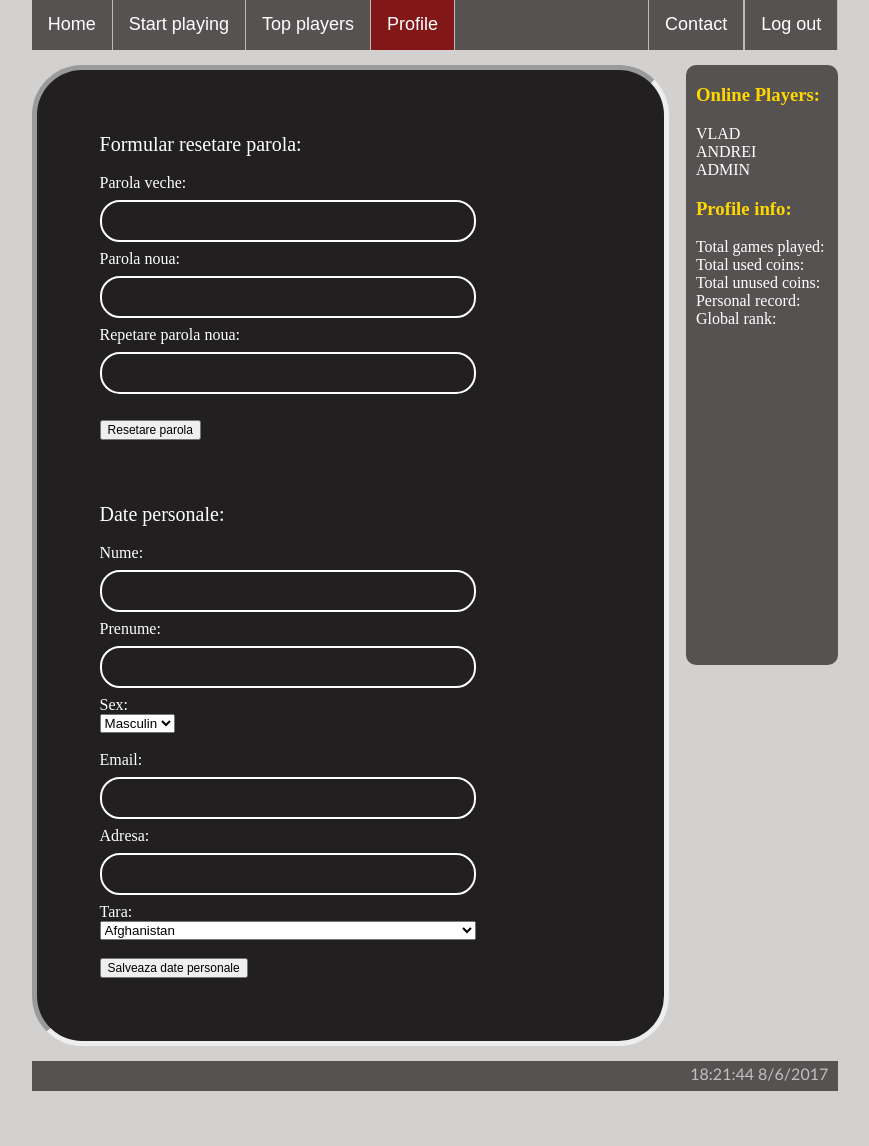
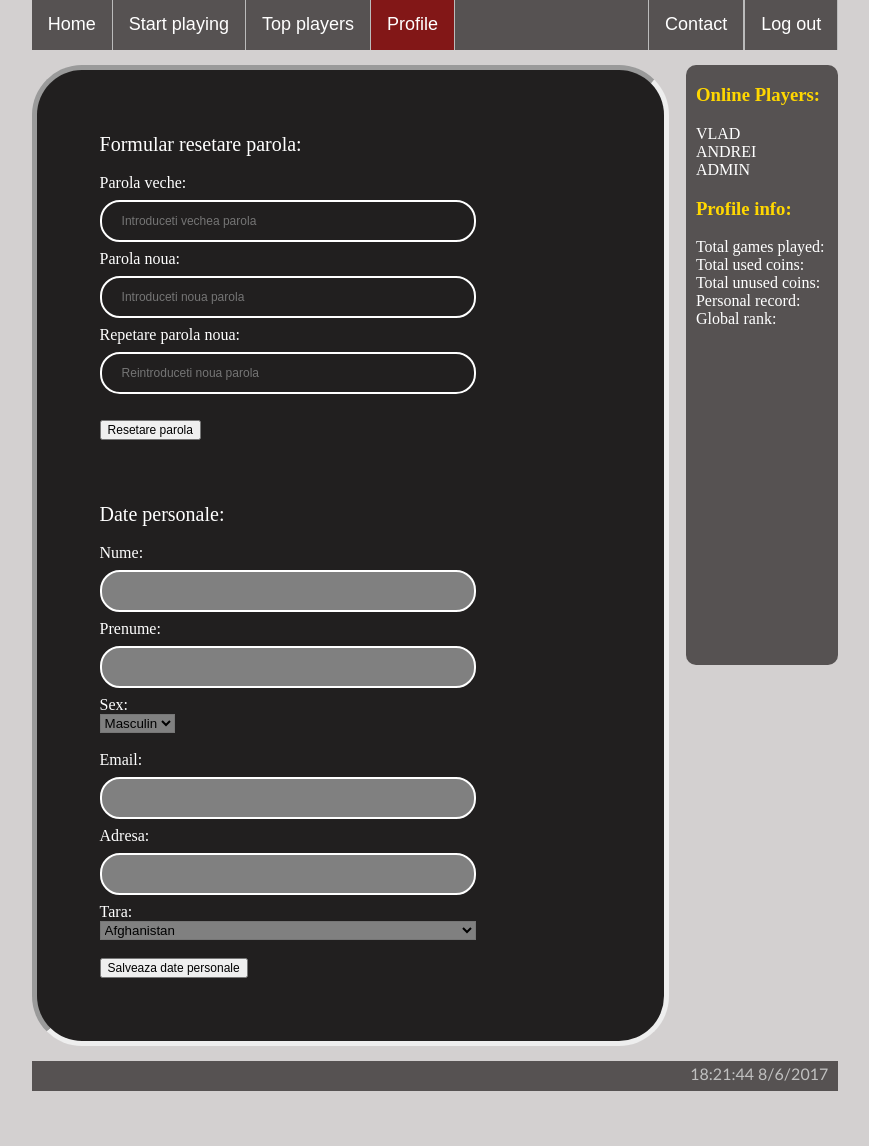
Before and after one commit to vladmihociu/twproject, a PHP site: page /php/profile_enabled.php in a window 1280 px wide. Shown: the part 117-1263 px from the top of the page, without its empty margins (196-1065 px from the left). Run offline with PHP 8.4, Linux system fonts and the light colour scheme; data that the repository does not hold is empty.

Commit message:
Style changes

```diff
--- a/php/profile.php
+++ b/php/profile.php
@@ -55,11 +55,11 @@
 	<p style="font-size:20px;">Formular resetare parola:</p><br>
 	<form action="resetare_pass.php" method="POST">
 	<p>Parola veche:</p>
-	<input type="password" name="oldpas" style="color:white;">
+	<input type="password" name="oldpas" placeholder="Introduceti vechea parola" style="color:white;">
 	<p>Parola noua:</p>
-	<input type="password" name="newpas" style="color:white;">
+	<input type="password" name="newpas" placeholder="Introduceti noua parola" style="color:white;">
 	<p>Repetare parola noua:</p>
-	<input type="password" name="newpas2" style="color:white;">
+	<input type="password" name="newpas2" placeholder="Reintroduceti noua parola" style="color:white;">
 	<br><br>
 	<input type="submit" value="Resetare parola">
 	</form>
--- a/php/profile_enabled.php
+++ b/php/profile_enabled.php
@@ -46,34 +46,36 @@
 	<div class="continut">
 	<div style="margin-top:10%;margin-left:10%;width:60%;">
 	<p style="font-size:20px;">Formular resetare parola:</p><br>
+	<form action="resetare_pass.php" method="POST">
 	<p>Parola veche:</p>
-	<input type="password" name="oldpas" style="color:white;">
+	<input type="password" name="oldpas" placeholder="Introduceti vechea parola" style="color:white;">
 	<p>Parola noua:</p>
-	<input type="password" name="newpas" style="color:white;">
+	<input type="password" name="newpas" placeholder="Introduceti noua parola" style="color:white;">
 	<p>Repetare parola noua:</p>
-	<input type="password" name="newpas2" style="color:white;">
+	<input type="password" name="newpas2" placeholder="Reintroduceti noua parola" style="color:white;">
 	<br><br>
 	<input type="submit" value="Resetare parola">
+	</form>
 	</div>
 	<div style="margin-top:10%;width:60%;margin-bottom:10%;margin-left:10%;">
 	<form action="modifica_date.php" method="POST" >
 	<p style="font-size:20px;">Date personale:</p><br>
 	<p>Nume:</p>
-	<input type="text" name="nume" value="<?PHP echo     $nume?>" style="color:white;">
+	<input type="text" name="nume" value="<?PHP echo     $nume?>" style="color:white;background:grey;">
 	<p>Prenume:</p>
-	<input type="text" name="prenume"  value="<?PHP echo     $prenume?>" style="color:white;" >
+	<input type="text" name="prenume"  value="<?PHP echo     $prenume?>" style="color:white;background:grey;" >
 	<p>Sex:</p>
-	<select name="sex" >
+	<select name="sex" style="background:grey;">
       <option <?php if ($sex =='masculin' ) echo 'selected' ; ?> value="masculin">Masculin</option>
       <option <?php if ($sex =='feminin' ) echo 'selected' ; ?> value="feminin">Feminin</option>
     </select>
 	<br><br>
 	<p>Email:</p>
-	<input type="email" name="email"  value="<?PHP echo     $email?>" style="color:white;" >
+	<input type="email" name="email"  value="<?PHP echo     $email?>" style="color:white;background:grey;" >
 	<p>Adresa:</p>
-	<input type="text" name="adresa"  value="<?PHP echo     $adresa?>" style="color:white;" >
+	<input type="text" name="adresa"  value="<?PHP echo     $adresa?>" style="color:white;background:grey;" >
 	<p>Tara:</p>
-	<select name="tara" value="<?PHP echo     $tara?>" style="width:100%;" >
+	<select name="tara" value="<?PHP echo     $tara?>" style="width:100%;background:grey;" >
 	<option <?php if ($tara =='AFG' ) echo 'selected' ; ?> value="AFG">Afghanistan</option>
 	<option <?php if ($tara =='ALA' ) echo 'selected' ; ?> value="ALA">Åland Islands</option>
 	<option <?php if ($tara =='ALB' ) echo 'selected' ; ?> value="ALB">Albania</option>
```
